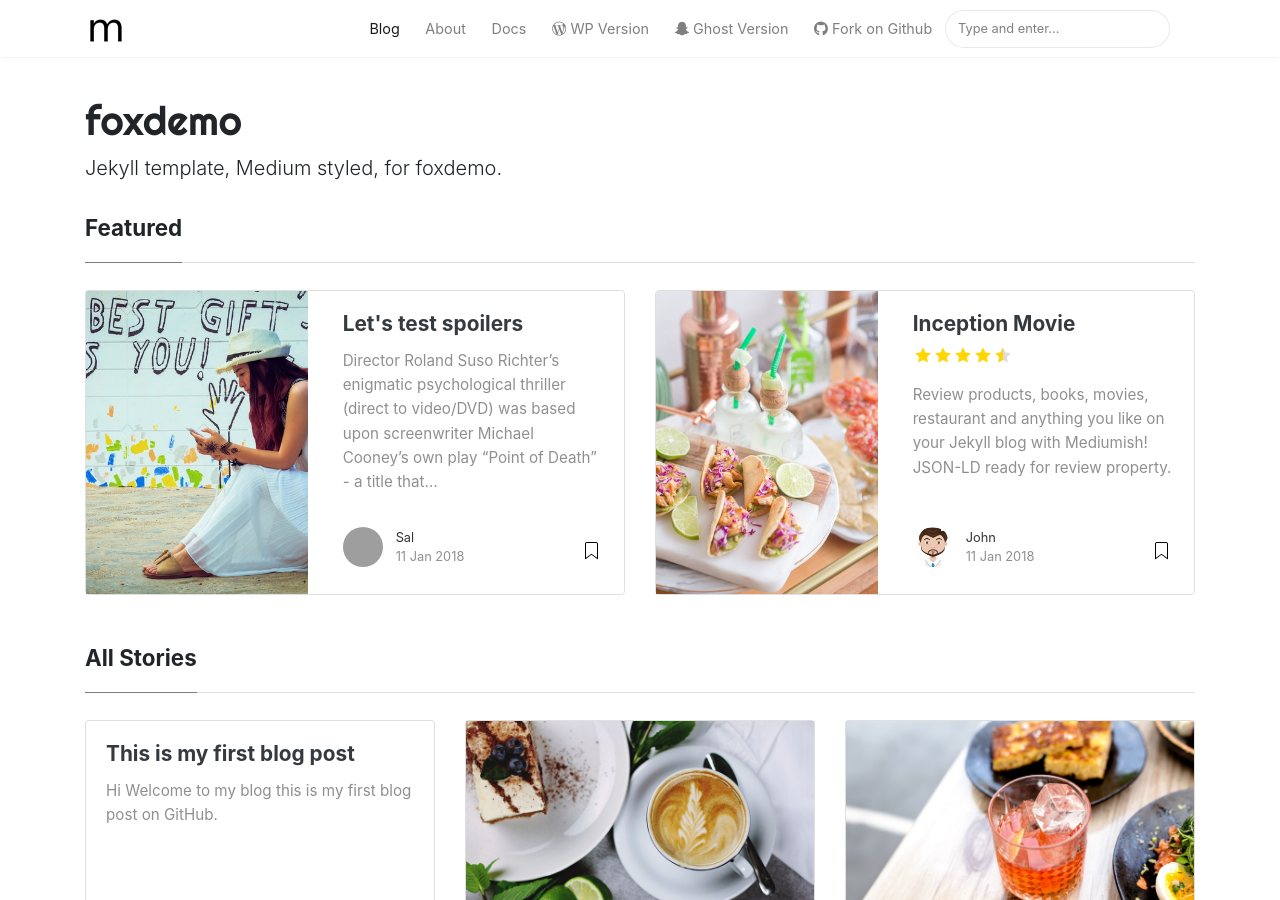
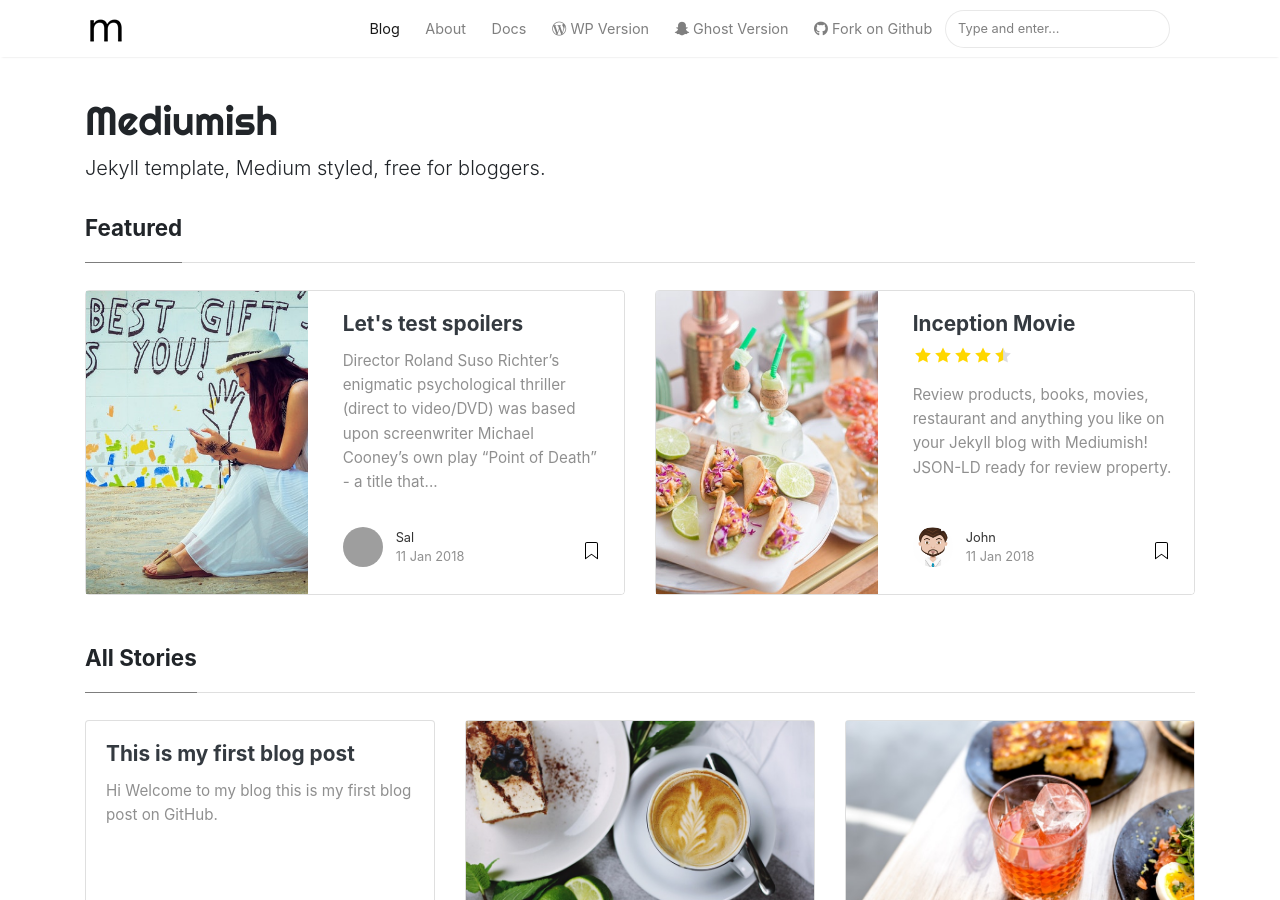
Before and after one commit to lpiel/lpiel.github.io, a Jekyll site: the page built from index.html, in a window 1280 px wide and 900 px high. Built offline with Jekyll 4.4.1, drawn with Linux system fonts in a browser that asks for light colours; nearby versions of some CDN libraries; the list of posts is cut into pages by our own code; some of the changed text lies outside the part shown; grey boxes are pictures that could not be loaded.

Commit message:
modified -config.yml

```diff
--- a/_config.yml
+++ b/_config.yml
@@ -1,13 +1,13 @@
 # Site
-name: "foxdemo"
-title: "foxdemo"
-description: "Jekyll template, Medium styled, for foxdemo."
+name: "Mediumish"
+title: "Mediumish"
+description: "Jekyll template, Medium styled, free for bloggers."
 logo: 'assets/images/logo.png'
 favicon: 'assets/images/logo.png'
-baseurl: ''
-google_analytics: ''
-disqus: ''
-mailchimp-list: ''
+baseurl: /mediumish-theme-jekyll
+google_analytics: 'UA-46278016-1'
+disqus: 'demowebsite'
+mailchimp-list: 'https://wowthemes.us11.list-manage.com/subscribe/post?u=8aeb20a530e124561927d3bd8&amp;id=8c3d2d214b'
 include: ["_pages"]
 permalink: /:title/
 
@@ -63,8 +63,8 @@ kramdown:
 
 # Adsense (change to "enabled" to activate, also your client id and ad slot. Create a new ad unit from your Adsense account to get the slot.)
 adsense: "disabled"
-adsense-data-ad-client: "ca-pub-"
-adsense-data-ad-slot: ""
+adsense-data-ad-client: "ca-pub-3412143450191416"
+adsense-data-ad-slot: "1363087678"
 
 # Lazy Images ("enabled" or "disabled")
 lazyimages: "disabled"
```
